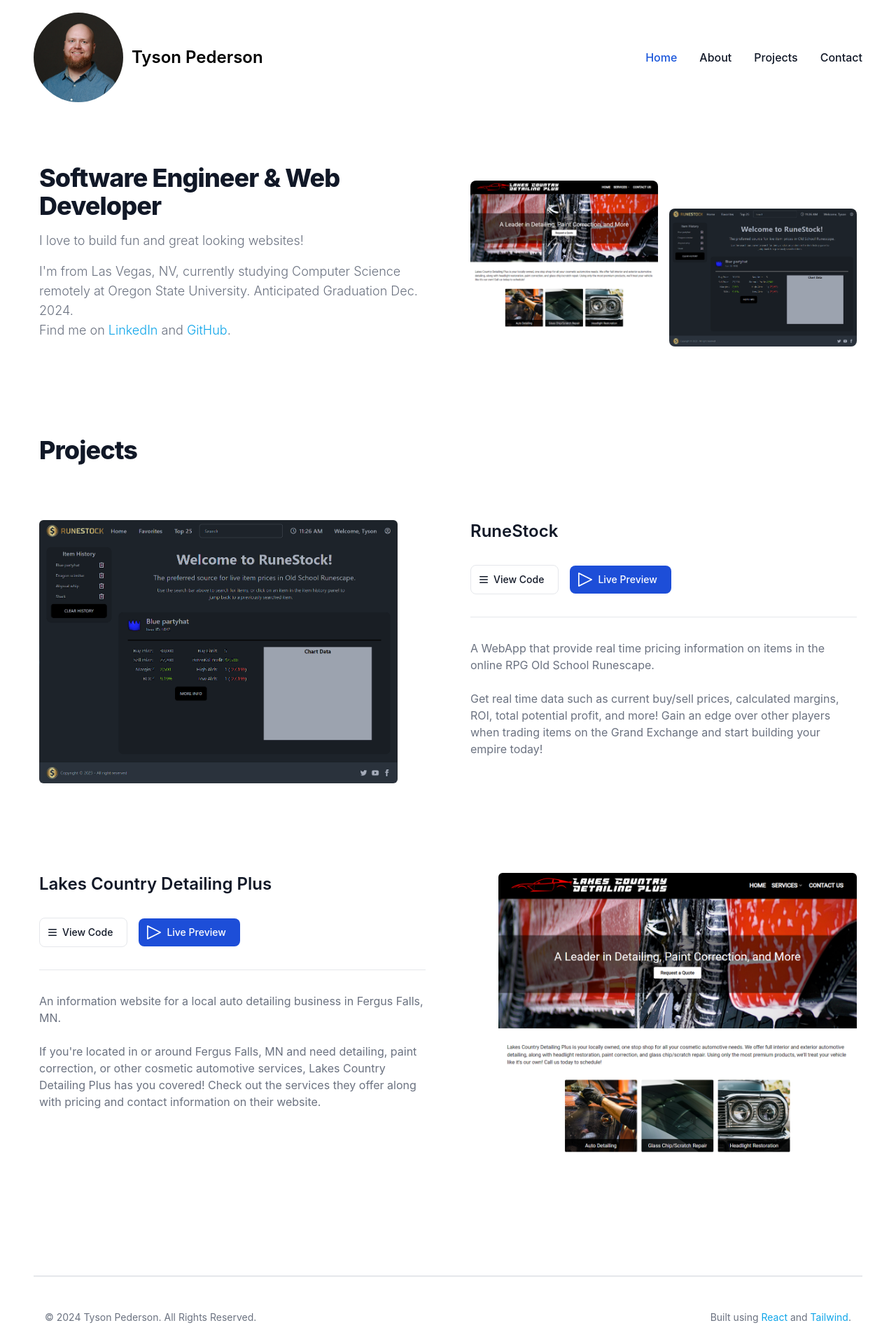
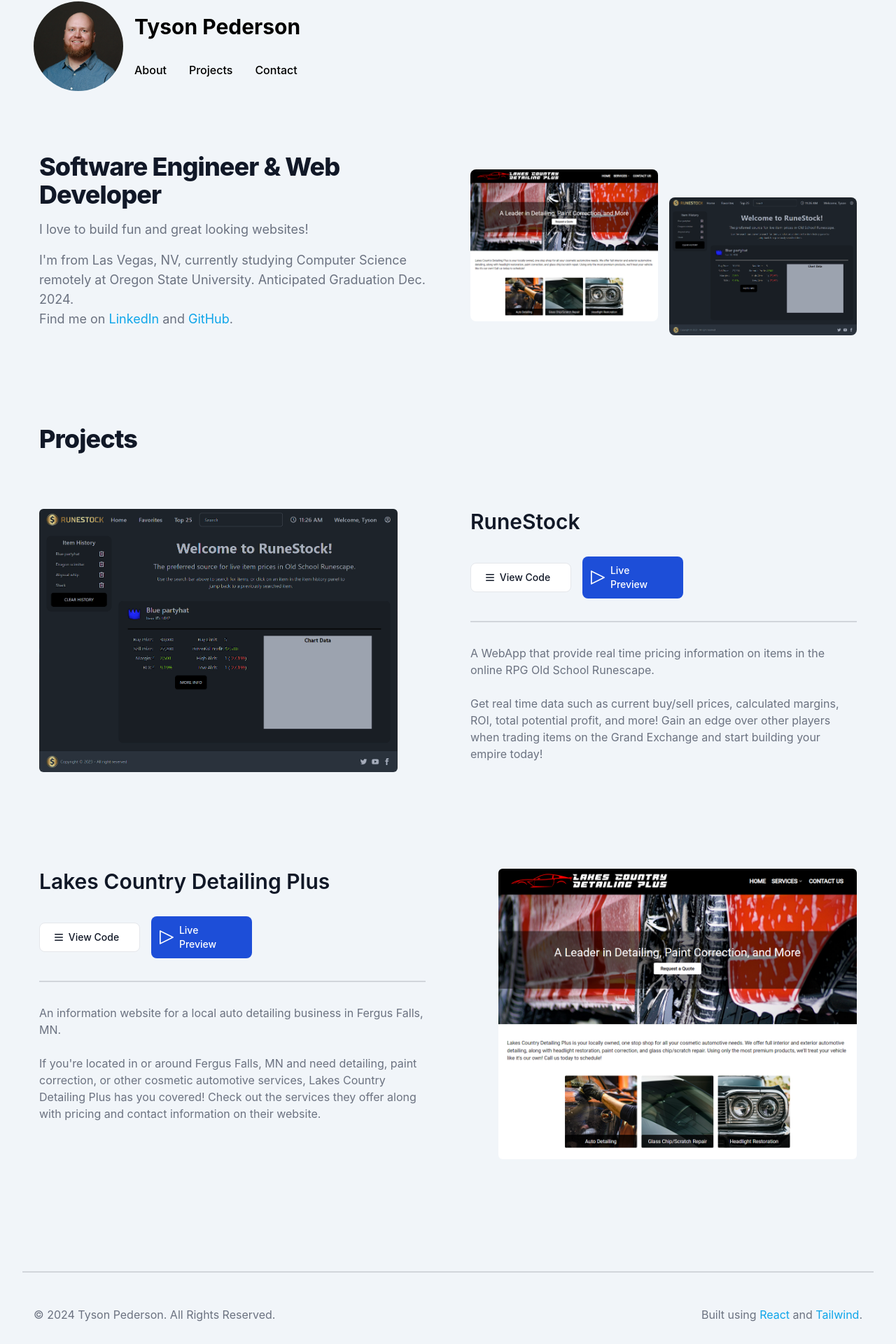
Before and after one commit to T-Pederson/portfolio, a React (Vite) app: page / in a window 1280 px wide. Shown: the part 78-1998 px from the top of the page at 70% size. Built offline with nearby package versions, Linux system fonts and the light colour scheme.

Commit message:
Make overall site formatting uniform

```diff
--- a/index.html
+++ b/index.html
@@ -1,5 +1,5 @@
 <!doctype html>
-<html lang="en">
+<html lang="en" class="scroll-smooth">
   <head>
     <meta charset="UTF-8" />
     <link rel="apple-touch-icon" sizes="180x180" href="/apple-touch-icon.png">
@@ -9,7 +9,7 @@
     <meta name="viewport" content="width=device-width, initial-scale=1.0" />
     <title>Tyson Pederson | Web Developer</title>
   </head>
-  <body>
+  <body class="bg-slate-100">
     <div id="root"></div>
     <script type="module" src="/src/main.jsx"></script>
   </body>
--- a/src/components/Footer.jsx
+++ b/src/components/Footer.jsx
@@ -1,18 +1,18 @@
 export default function Footer() {
   return (
-    <footer className="bg-white m-4 dark:bg-gray-800">
-      <hr className="h-0.5 my-8 bg-gray-200 border-0 dark:bg-gray-700" />
+    <footer>
+      <hr className="my-8 border-gray-300 border" />
       <div className="w-full mx-auto max-w-screen-xl p-4 md:flex md:items-center md:justify-between">
-        <span className="text-sm text-gray-500 sm:text-center dark:text-gray-400">
+        <span className="text-gray-500 sm:text-center">
           © 2024{" "}
           <a href="#" className="hover:underline">
             Tyson Pederson
           </a>
           . All Rights Reserved.
         </span>
-        <p className="text-sm text-gray-500 sm:text-center dark:text-gray-400">
-          Built using <a className="hover:opacity-50 text-sky-500 transition-all duration-200" href="https://react.dev/">React</a> and{" "}
-          <a className="hover:opacity-50 text-sky-500 transition-all duration-200" href="https://tailwindcss.com/">Tailwind</a>.
+        <p className="text-gray-500 sm:text-center">
+          Built using <a className="hover:opacity-60 text-sky-500 transition-all duration-200" href="https://react.dev/">React</a> and{" "}
+          <a className="hover:opacity-60 text-sky-500 transition-all duration-200" href="https://tailwindcss.com/">Tailwind</a>.
         </p>
       </div>
     </footer>
--- a/src/components/Heading.jsx
+++ b/src/components/Heading.jsx
@@ -3,27 +3,31 @@
 
 export default function Heading() {
   return (
-    <section className="bg-white dark:bg-gray-900">
+    <section id="about">
       <div className="gap-16 items-center py-8 px-4 mx-auto max-w-screen-xl lg:grid lg:grid-cols-2 lg:py-16 lg:px-6">
-        <div className="font-light text-gray-500 sm:text-lg dark:text-gray-400">
-          <h2 className="mb-4 text-4xl tracking-tight font-extrabold text-gray-900 dark:text-white">
+        <div className="text-gray-500 sm:text-lg">
+          <h2 className="mb-4 text-4xl tracking-tight font-extrabold text-gray-900">
             Software Engineer & Web Developer
           </h2>
-          <p className="mb-4">I love to build fun and great looking websites!</p>
+          <p className="mb-4">
+            I love to build fun and great looking websites!
+          </p>
           <p>
-            I&apos;m from Las Vegas, NV, currently studying Computer Science remotely at Oregon State University. Anticipated Graduation Dec. 2024.
+            I&apos;m from Las Vegas, NV, currently studying Computer Science
+            remotely at Oregon State University. Anticipated Graduation Dec.
+            2024.
           </p>
           <p>
             Find me on{" "}
             <a
-              className="hover:opacity-50 text-sky-500 transition-all duration-200"
+              className="hover:opacity-60 text-sky-500 transition-all duration-200"
               href="https://www.linkedin.com/in/tys1/"
             >
               LinkedIn
             </a>{" "}
             and{" "}
             <a
-              className="hover:opacity-50 text-sky-500 transition-all duration-200"
+              className="hover:opacity-60 text-sky-500 transition-all duration-200"
               href="https://github.com/T-Pederson"
             >
               GitHub
@@ -32,16 +36,26 @@
           </p>
         </div>
         <div className="grid grid-cols-2 gap-4 mt-8">
+          <a
+            href="http://lakescountrydetailing.com/"
+            className="hover:opacity-60 hover:cursor-pointer hover:scale-105 transition-all duration-200"
+          >
             <img
               className="w-full rounded-lg"
               src={lcdp}
-            alt="office content 1"
+              alt="Lakes Country Detailing Plus home page"
             />
+          </a>
+          <a
+            href="https://runestock.netlify.app/"
+            className="hover:opacity-60 hover:cursor-pointer hover:scale-105 transition-all duration-200"
+          >
             <img
               className="mt-4 w-full lg:mt-10 rounded-lg"
               src={runestock}
-            alt="office content 2"
+              alt="RuneStock home page"
             />
+          </a>
         </div>
       </div>
     </section>
--- a/src/components/Navbar.jsx
+++ b/src/components/Navbar.jsx
@@ -1,78 +1,26 @@
 import headshot from "../assets/headshot.jpg";
-import 'flowbite';
+import "flowbite";
 
 export default function Navbar() {
   return (
-    <nav className="bg-white border-gray-200 dark:bg-gray-900">
-      <div className="max-w-screen-xl flex flex-wrap items-center justify-between mx-auto p-4">
-        <a href="#" className="flex items-center space-x-3 rtl:space-x-reverse">
-          <img
-            src={headshot}
-            className="h-20 rounded-full md:h-32"
-            alt="Tyson Pederson headshot"
-          />
-          <span className="self-center text-2xl font-semibold whitespace-nowrap dark:text-white">
-            Tyson Pederson
-          </span>
-          <button
-            data-collapse-toggle="navbar-default"
-            type="button"
-            className="inline-flex items-center p-2 w-10 h-10 justify-center text-sm text-gray-500 rounded-lg md:hidden hover:bg-gray-100 focus:outline-none focus:ring-2 focus:ring-gray-200 dark:text-gray-400 dark:hover:bg-gray-700 dark:focus:ring-gray-600"
-            aria-controls="navbar-default"
-            aria-expanded="false"
-          >
-            <span className="sr-only">Open main menu</span>
-            <svg
-              className="w-5 h-5"
-              aria-hidden="true"
-              xmlns="http://www.w3.org/2000/svg"
-              fill="none"
-              viewBox="0 0 17 14"
-            >
-              <path
-                stroke="currentColor"
-                strokeLinecap="round"
-                strokeLinejoin="round"
-                strokeWidth={2}
-                d="M1 1h15M1 7h15M1 13h15"
-              />
-            </svg>
-          </button>
-        </a>
-        <div className="hidden w-full md:block md:w-auto" id="navbar-default">
-          <ul className="font-medium flex flex-col p-4 md:p-0 mt-4 border border-gray-100 rounded-lg bg-gray-50 md:flex-row md:space-x-8 rtl:space-x-reverse md:mt-0 md:border-0 md:bg-white dark:bg-gray-800 md:dark:bg-gray-900 dark:border-gray-700">
-            <li>
-              <a
-                href="#"
-                className="block py-2 px-3 text-white bg-blue-700 rounded md:bg-transparent md:text-blue-700 md:p-0 dark:text-white md:dark:text-blue-500"
-                aria-current="page"
-              >
-                Home
-              </a>
+    <nav>
+      <div className="max-w-screen-xl flex flex-col md:flex-row items-center mx-auto gap-4 px-4 pb-4">
+        <img
+          src={headshot}
+          className="h-20 rounded-full md:h-32"
+          alt="Tyson Pederson headshot"
+        />
+        <div className="flex flex-col gap-4 md:gap-8 text-center md:text-left">
+          <span className="text-3xl font-bold">Tyson Pederson</span>
+          <ul className="font-medium flex flex-row gap-8">
+            <li className="hover:text-sky-500 hover:scale-105 transition-all duration-200">
+              <a href="#about">About</a>
             </li>
-            <li>
-              <a
-                href="#"
-                className="block py-2 px-3 text-gray-900 rounded hover:bg-gray-100 md:hover:bg-transparent md:border-0 md:hover:text-blue-700 md:p-0 dark:text-white md:dark:hover:text-blue-500 dark:hover:bg-gray-700 dark:hover:text-white md:dark:hover:bg-transparent"
-              >
-                About
-              </a>
+            <li className="hover:text-sky-500 hover:scale-105 transition-all duration-200">
+              <a href="#projects">Projects</a>
             </li>
-            <li>
-              <a
-                href="#"
-                className="block py-2 px-3 text-gray-900 rounded hover:bg-gray-100 md:hover:bg-transparent md:border-0 md:hover:text-blue-700 md:p-0 dark:text-white md:dark:hover:text-blue-500 dark:hover:bg-gray-700 dark:hover:text-white md:dark:hover:bg-transparent"
-              >
-                Projects
-              </a>
-            </li>
-            <li>
-              <a
-                href="#"
-                className="block py-2 px-3 text-gray-900 rounded hover:bg-gray-100 md:hover:bg-transparent md:border-0 md:hover:text-blue-700 md:p-0 dark:text-white md:dark:hover:text-blue-500 dark:hover:bg-gray-700 dark:hover:text-white md:dark:hover:bg-transparent"
-              >
-                Contact
-              </a>
+            <li className="hover:text-sky-500 hover:scale-105 transition-all duration-200">
+              <a href="#contact">Contact</a>
             </li>
           </ul>
         </div>
--- a/src/components/Project.jsx
+++ b/src/components/Project.jsx
@@ -8,20 +8,25 @@
   previewLink,
 }) {
   return (
-    <section className="py-8 bg-white md:py-16 dark:bg-gray-900 antialiased">
+    <section className="py-8 md:py-16 antialiased">
       <div className="max-w-screen-xl mx-auto 2xl:px-0">
         <div className="lg:grid lg:grid-cols-2 lg:gap-8 xl:gap-16">
           <div className="shrink-0 max-w-md lg:max-w-lg">
-            <img className="w-full rounded-md" src={image} alt={alt} />
+            <a
+              href={previewLink}
+              className="hover:opacity-60 hover:cursor-pointer transition-all duration-200"
+            >
+              <img className="w-full rounded-md" src={image} alt={alt} />
+            </a>
           </div>
           <div className="mt-6 sm:mt-8 lg:mt-0">
-            <h1 className="text-xl font-semibold text-gray-900 sm:text-2xl dark:text-white">
+            <h1 className="text-xl font-semibold text-gray-900 sm:text-3xl">
               {title}
             </h1>
             <div className="mt-6 sm:gap-4 sm:items-center sm:flex sm:mt-8">
               <a
                 href={codeLink}
-                className="flex items-center justify-center py-2.5 px-5 text-sm font-medium text-gray-900 focus:outline-none bg-white rounded-lg border border-gray-200 hover:bg-gray-100 hover:text-primary-700 focus:z-10 focus:ring-4 focus:ring-gray-100 dark:focus:ring-gray-700 dark:bg-gray-800 dark:text-gray-400 dark:border-gray-600 dark:hover:text-white dark:hover:bg-gray-700"
+                className="flex items-center justify-center py-2.5 px-5 text-sm font-medium text-gray-900 focus:outline-none bg-white rounded-lg border border-gray-200 hover:bg-gray-300 focus:z-10 focus:ring-4 focus:ring-gray-100 transition-all duration-200 w-36"
                 role="button"
               >
                 <svg
@@ -43,7 +48,7 @@
               </a>
               <a
                 href={previewLink}
-                className="text-white mt-4 sm:mt-0 bg-primary-700 hover:bg-primary-800 focus:ring-4 focus:ring-primary-300 font-medium rounded-lg text-sm px-5 py-2.5 dark:bg-primary-600 dark:hover:bg-primary-700 focus:outline-none dark:focus:ring-primary-800 flex items-center justify-center"
+                className="text-white mt-4 sm:mt-0 bg-primary-700 hover:bg-primary-800 focus:ring-4 focus:ring-primary-300 font-medium rounded-lg text-sm px-5 py-2.5 focus:outline-none flex items-center justify-center transition-all duration-200 w-36"
                 role="button"
               >
                 <svg
@@ -67,11 +72,9 @@
                 Live Preview
               </a>
             </div>
-            <hr className="my-6 md:my-8 border-gray-200 dark:border-gray-800" />
-            <p className="mb-6 text-gray-500 dark:text-gray-400">{overview}</p>
-            <p className="mb-6 text-gray-500 dark:text-gray-400">
-              {description}
-            </p>
+            <hr className="my-6 md:my-8 border-gray-300 border" />
+            <p className="mb-6 text-gray-500">{overview}</p>
+            <p className="mb-6 text-gray-500">{description}</p>
           </div>
         </div>
       </div>
--- a/src/components/ProjectReversed.jsx
+++ b/src/components/ProjectReversed.jsx
@@ -8,17 +8,17 @@
   previewLink,
 }) {
   return (
-    <section className="py-8 bg-white md:py-16 dark:bg-gray-900 antialiased">
+    <section className="py-8 md:py-16 antialiased">
       <div className="max-w-screen-xl mx-auto 2xl:px-0">
         <div className="lg:grid lg:grid-cols-2 lg:gap-8 xl:gap-16 justify-items-end">
           <div className="mt-6 sm:mt-8 lg:mt-0">
-            <h1 className="text-xl font-semibold text-gray-900 sm:text-2xl dark:text-white">
+            <h1 className="text-xl font-semibold text-gray-900 sm:text-3xl">
               {title}
             </h1>
             <div className="mt-6 sm:gap-4 sm:items-center sm:flex sm:mt-8">
               <a
                 href={codeLink}
-                className="flex items-center justify-center py-2.5 px-5 text-sm font-medium text-gray-900 focus:outline-none bg-white rounded-lg border border-gray-200 hover:bg-gray-100 hover:text-primary-700 focus:z-10 focus:ring-4 focus:ring-gray-100 dark:focus:ring-gray-700 dark:bg-gray-800 dark:text-gray-400 dark:border-gray-600 dark:hover:text-white dark:hover:bg-gray-700"
+                className="flex items-center justify-center py-2.5 px-5 text-sm font-medium text-gray-900 focus:outline-none bg-white rounded-lg border border-gray-200 hover:bg-gray-300 focus:z-10 focus:ring-4 focus:ring-gray-100 transition-all duration-200 w-36"
                 role="button"
               >
                 <svg
@@ -40,7 +40,7 @@
               </a>
               <a
                 href={previewLink}
-                className="text-white mt-4 sm:mt-0 bg-primary-700 hover:bg-primary-800 focus:ring-4 focus:ring-primary-300 font-medium rounded-lg text-sm px-5 py-2.5 dark:bg-primary-600 dark:hover:bg-primary-700 focus:outline-none dark:focus:ring-primary-800 flex items-center justify-center"
+                className="text-white mt-4 sm:mt-0 bg-primary-700 hover:bg-primary-800 focus:ring-4 focus:ring-primary-300 font-medium rounded-lg text-sm px-5 py-2.5 focus:outline-none flex items-center justify-center transition-all duration-200 w-36"
                 role="button"
               >
                 <svg
@@ -64,14 +64,17 @@
                 Live Preview
               </a>
             </div>
-            <hr className="my-6 md:my-8 border-gray-200 dark:border-gray-800" />
-            <p className="mb-6 text-gray-500 dark:text-gray-400">{overview}</p>
-            <p className="mb-6 text-gray-500 dark:text-gray-400">
-              {description}
-            </p>
+            <hr className="my-6 md:my-8 border-gray-300 border" />
+            <p className="mb-6 text-gray-500">{overview}</p>
+            <p className="mb-6 text-gray-500">{description}</p>
           </div>
           <div className="shrink-0 max-w-md lg:max-w-lg ">
-            <img className="w-full rounded-md" src={image} alt={alt} />
+            <a
+              href={previewLink}
+              className="hover:opacity-60 hover:cursor-pointer transition-all duration-200"
+            >
+              <img className="w-full rounded-md" src={image} alt={alt} />
+            </a>
           </div>
         </div>
       </div>
--- a/src/components/Projects.jsx
+++ b/src/components/Projects.jsx
@@ -5,9 +5,9 @@
 
 export default function Projects() {
   return (
-    <section className="bg-white dark:bg-gray-900">
+    <section id="projects">
       <div className="gap-16 items-center py-8 px-4 mx-auto max-w-screen-xl lg:py-16 lg:px-6">
-      <h2 className="mb-4 text-4xl tracking-tight font-extrabold text-gray-900 dark:text-white">
+        <h2 className="mb-4 text-4xl tracking-tight font-extrabold text-gray-900">
           Projects
         </h2>
         <Project
--- a/tailwind.config.js
+++ b/tailwind.config.js
@@ -6,7 +6,6 @@
     'node_modules/flowbite-react/lib/esm/**/*.js',
     "./node_modules/flowbite/**/*.js",
   ],
-  darkMode: 'class',
   theme: {
     extend: {
       colors: {
```
Lines whose indentation alone changed are shown as unchanged.
